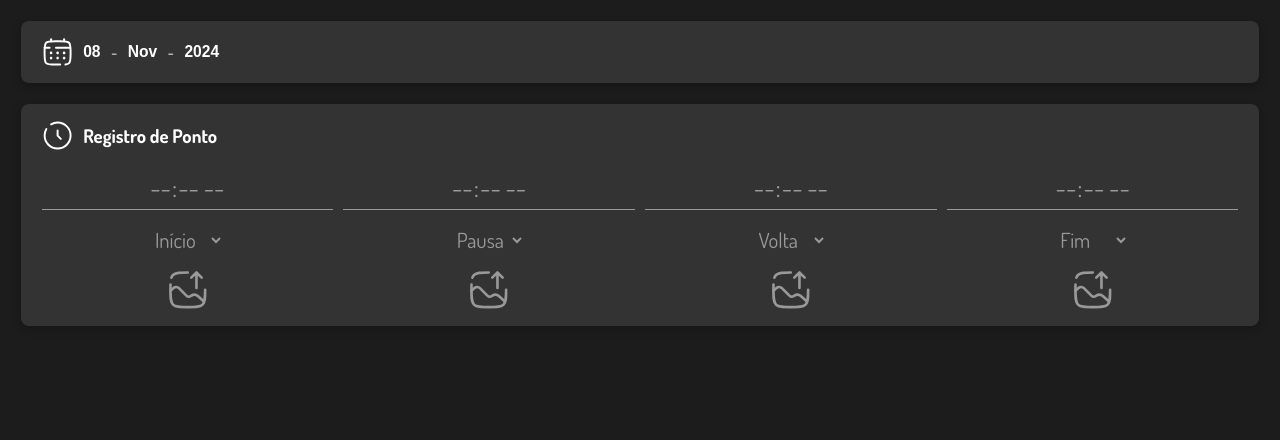
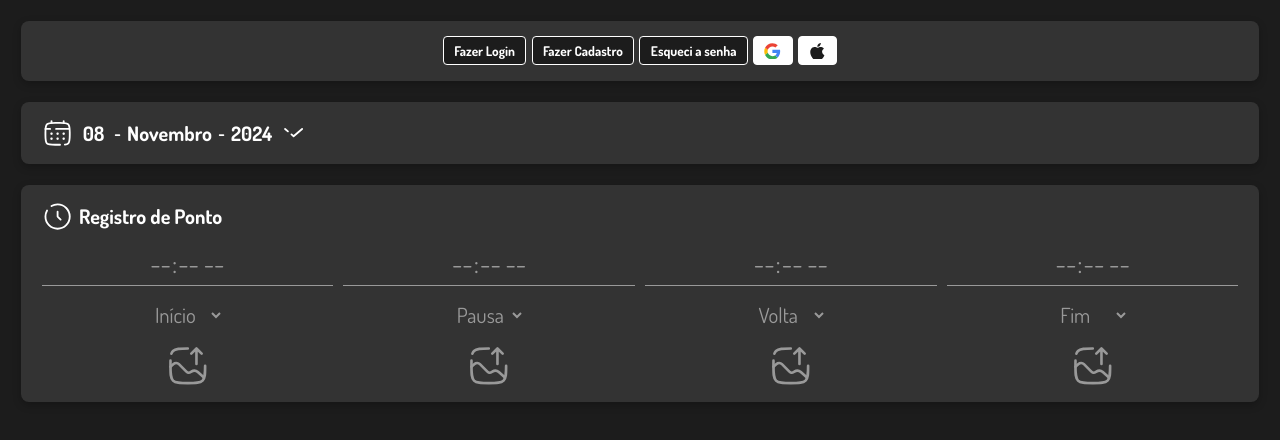
Before and after one commit to lucasmonsan/CatLog, a SvelteKit app: page / in a window 1280 px wide. Shown: the top 440 px of the page. Built offline with nearby package versions, Linux system fonts and the light colour scheme.

Commit message:
Alterações gerais e refinamentos.

```diff
--- a/src/components/layout/Calendar.svelte
+++ b/src/components/layout/Calendar.svelte
@@ -1,14 +1,14 @@
 <script lang="ts">
+	import ArrowIcon from '$lib/icons/ArrowIcon.svelte'
 	import CalendarIcon from '$lib/icons/CalendarIcon.svelte'
-	import { pickDay, pickMonth, setDate, toDay, pickYear } from '$lib/stores/calendarStore'
+	import { pickDay, pickMonth, setDate, toDay, pickYear, toMonth, toYear } from '$lib/stores/calendarStore'
 	import Button from '../ui/Button.svelte'
 	import Container from '../ui/Container.svelte'
 	import { tick } from 'svelte'
 
 	const weekdays = ['DOM', 'SEG', 'TER', 'QUA', 'QUI', 'SEX', 'SAB']
-	const monthNames = ['Jan', 'Fev', 'Mar', 'Abr', 'Mai', 'Jun', 'Jul', 'Ago', 'Set', 'Out', 'Nov', 'Dez']
+	const monthNames = ['Janeiro', 'Fevereiro', 'Março', 'Abril', 'Maio', 'Junho', 'Julho', 'Agosto', 'Setembro', 'Outubro', 'Novembro', 'Dezembro']
 
-	let showList = false
 	let showDayList = false
 	let showMonthList = false
 	let showYearList = false
@@ -36,9 +36,11 @@
 			if ($pickDay === value) return 'selected'
 		}
 		if (type === 'month') {
+			if (toMonth === value) return 'today'
 			if ($pickMonth === value) return 'selected'
 		}
 		if (type === 'year') {
+			if (toYear === value) return 'today'
 			if ($pickYear === value) return 'selected'
 		}
 		return ''
@@ -88,17 +90,24 @@
 
 <Container>
 	<div>
-		<CalendarIcon />
+		<Button color="transparent">
+			<CalendarIcon />
+		</Button>
+
 		<Button color="transparent" on:click={() => toggleDayList($pickDay)}>
-			<h3>{String($pickDay).padStart(2, '0')}</h3>
+			<h2>{String($pickDay).padStart(2, '0')}</h2>
 		</Button>
 		-
 		<Button color="transparent" on:click={() => toggleMonthList($pickMonth)}>
-			<h3>{monthNames[$pickMonth - 1]}</h3>
+			<h2>{monthNames[$pickMonth - 1]}</h2>
 		</Button>
 		-
 		<Button color="transparent" on:click={() => toggleYearList($pickYear)}>
-			<h3>{$pickYear}</h3>
+			<h2>{$pickYear}</h2>
+		</Button>
+
+		<Button color="transparent">
+			<ArrowIcon />
 		</Button>
 	</div>
 
@@ -108,7 +117,7 @@
 				<li>
 					<Button color={getButtonClass('day', dayNumber)} on:click={() => toggleDayList(dayNumber)}>
 						<h6>{getWeekday(dayNumber, $pickMonth, $pickYear)}</h6>
-						<h5>{dayNumber}</h5>
+						<h4>{dayNumber}</h4>
 					</Button>
 				</li>
 			{/each}
@@ -120,7 +129,7 @@
 			{#each monthNames as monthName, i}
 				<li>
 					<Button color={getButtonClass('month', i + 1)} on:click={() => toggleMonthList(i + 1)}>
-						<h5>{monthName}</h5>
+						<h4>{monthName}</h4>
 					</Button>
 				</li>
 			{/each}
@@ -132,7 +141,7 @@
 			{#each yearRange as year}
 				<li>
 					<Button color={getButtonClass('year', year)} on:click={() => toggleYearList(year)}>
-						<h5>{year}</h5>
+						<h4>{year}</h4>
 					</Button>
 				</li>
 			{/each}
@@ -144,9 +153,11 @@
 	div {
 		display: flex;
 		align-items: center;
-		gap: var(--gap-2);
+		gap: var(--gap-1);
 		width: 100%;
 		height: calc(var(--base) * 1.5);
+		font-family: var(--family-1);
+		font-weight: bold;
 	}
 
 	ul {
--- /dev/null
+++ b/src/components/layout/Header.svelte
@@ -0,0 +1,28 @@
+<script>
+	import AppleIcon from '$lib/icons/AppleIcon.svelte'
+	import GoogleIcon from '$lib/icons/GoogleIcon.svelte'
+	import Button from '../ui/Button.svelte'
+	import Container from '../ui/Container.svelte'
+</script>
+
+<Container type="header">
+	<Button color="selected">
+		<h4>Fazer Login</h4>
+	</Button>
+
+	<Button color="selected">
+		<h4>Fazer Cadastro</h4>
+	</Button>
+
+	<Button color="selected">
+		<h4>Esqueci a senha</h4>
+	</Button>
+
+	<Button color="today">
+		<GoogleIcon />
+	</Button>
+
+	<Button color="today">
+		<AppleIcon />
+	</Button>
+</Container>
--- a/src/components/layout/PunchClock.svelte
+++ b/src/components/layout/PunchClock.svelte
@@ -5,6 +5,7 @@
 	import type { PunchClockPoint, PunchClockPointType } from '$lib/types/punchClock.d'
 	import Container from '../ui/Container.svelte'
 	import PunchClockIcon from '$lib/icons/PunchClockIcon.svelte'
+	import Button from '../ui/Button.svelte'
 
 	export let points: PunchClockPoint[] = []
 	export let maxPoints: number = 4
@@ -46,8 +47,13 @@
 
 <Container>
 	<div>
-		<PunchClockIcon />
-		<h3>Registro de Ponto</h3>
+		<Button color="transparent">
+			<PunchClockIcon />
+		</Button>
+
+		<Button color="transparent">
+			<h2>Registro de Ponto</h2>
+		</Button>
 	</div>
 
 	<ul>
@@ -65,7 +71,7 @@
 	div {
 		display: flex;
 		align-items: center;
-		gap: var(--gap-2);
+		gap: var(--gap-1);
 		width: 100%;
 		height: calc(var(--base) * 1.5);
 	}
--- a/src/components/ui/Button.svelte
+++ b/src/components/ui/Button.svelte
@@ -10,26 +10,32 @@
 	button {
 		cursor: pointer;
 		display: inline-block;
+		min-width: calc(var(--base) * 1.5);
+		height: 100%;
 		padding: calc(var(--base) * 0.25) calc(var(--base) * 0.5);
 		line-height: calc(var(--base) * 0.8);
 		color: var(--text-color);
+		font-weight: 600;
+		font-family: var(--family-1);
 		background-color: var(--bg-color);
 		opacity: 0.5;
 		border: solid 1px var(--bg-color);
 		border-radius: var(--radius-1);
 
 		&.transparent {
-			padding: calc(var(--base) * 0.25) 0;
+			padding: 0;
 			background-color: transparent;
 			opacity: 1;
-			border: none;
+			border-color: transparent;
 		}
 		&.today {
 			color: var(--bg-color) !important;
 			background-color: var(--text-color) !important;
 			opacity: 1;
+			border: solid 1px var(--text-color);
 		}
 		&.selected {
+			width: auto;
 			color: var(--text-color);
 			opacity: 1;
 			border: solid 1px var(--text-color);
--- a/src/components/ui/Container.svelte
+++ b/src/components/ui/Container.svelte
@@ -1,5 +1,5 @@
 <script lang="ts">
-	export let type: 'header' | '' = '';
+	export let type: 'header' | '' = ''
 </script>
 
 {#if type === 'header'}
@@ -19,7 +19,7 @@
 		display: flex;
 		align-items: center;
 		justify-content: center;
-		gap: var(--gap-2);
+		gap: var(--gap-1);
 		width: 100%;
 		padding: calc(var(--base) * 0.75) calc(var(--base) * 1);
 		background-color: var(--border-color);
--- a/src/components/ui/Upload.svelte
+++ b/src/components/ui/Upload.svelte
@@ -30,6 +30,8 @@
 		width: 100%;
 		height: calc(var(--base) * 2);
 		opacity: 0.5;
+		font-weight: 600;
+		font-family: var(--family-1);
 		border-radius: var(--radius-1);
 		transition: opacity var(--fast);
 	}
--- a/src/routes/+page.svelte
+++ b/src/routes/+page.svelte
@@ -1,7 +1,9 @@
 <script>
 	import Calendar from '../components/layout/Calendar.svelte'
+	import Header from '../components/layout/Header.svelte'
 	import PunchClock from './../components/layout/PunchClock.svelte'
 </script>
 
+<Header />
 <Calendar />
 <PunchClock />
```
